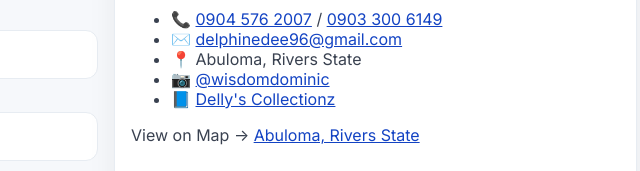
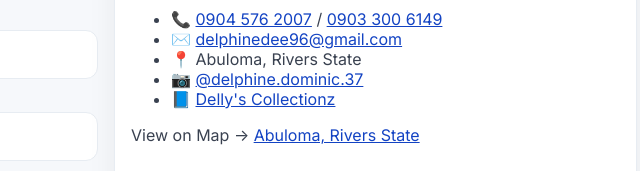
Before and after one commit to Domesoul/dellys-cleaning-site, a plain HTML site: page index.html in a window 1280 px wide. Shown: the part 3006-3177 px from the top of the page, 563-1203 px from the left. Drawn offline with Linux system fonts and the light colour scheme.

Commit message:
Update index.html

```diff
--- a/index.html
+++ b/index.html
@@ -277,7 +277,7 @@
           <li>📞 <a href="tel:+2349045762007">0904 576 2007</a> / <a href="tel:+2349033006149">0903 300 6149</a></li>
           <li>✉️ <a href="mailto:delphinedee96@gmail.com">delphinedee96@gmail.com</a></li>
           <li>📍 Abuloma, Rivers State</li>
-          <li>📷 <a href="https://www.instagram.com/wisdomdominic" target="_blank" rel="noopener">@wisdomdominic</a></li>
+          <li>📷 <a href="https://www.instagram.com/wisdomdominic" target="_blank" rel="noopener">@delphine.dominic.37</a></li>
           <li>📘 <a href="#" aria-label="Facebook page">Delly's Collectionz</a></li>
         </ul>
         <div class="map-hint">View on Map → <a target="_blank" rel="noopener" href="https://www.google.com/maps?q=Abuloma,+Rivers+State">Abuloma, Rivers State</a></div>
```
